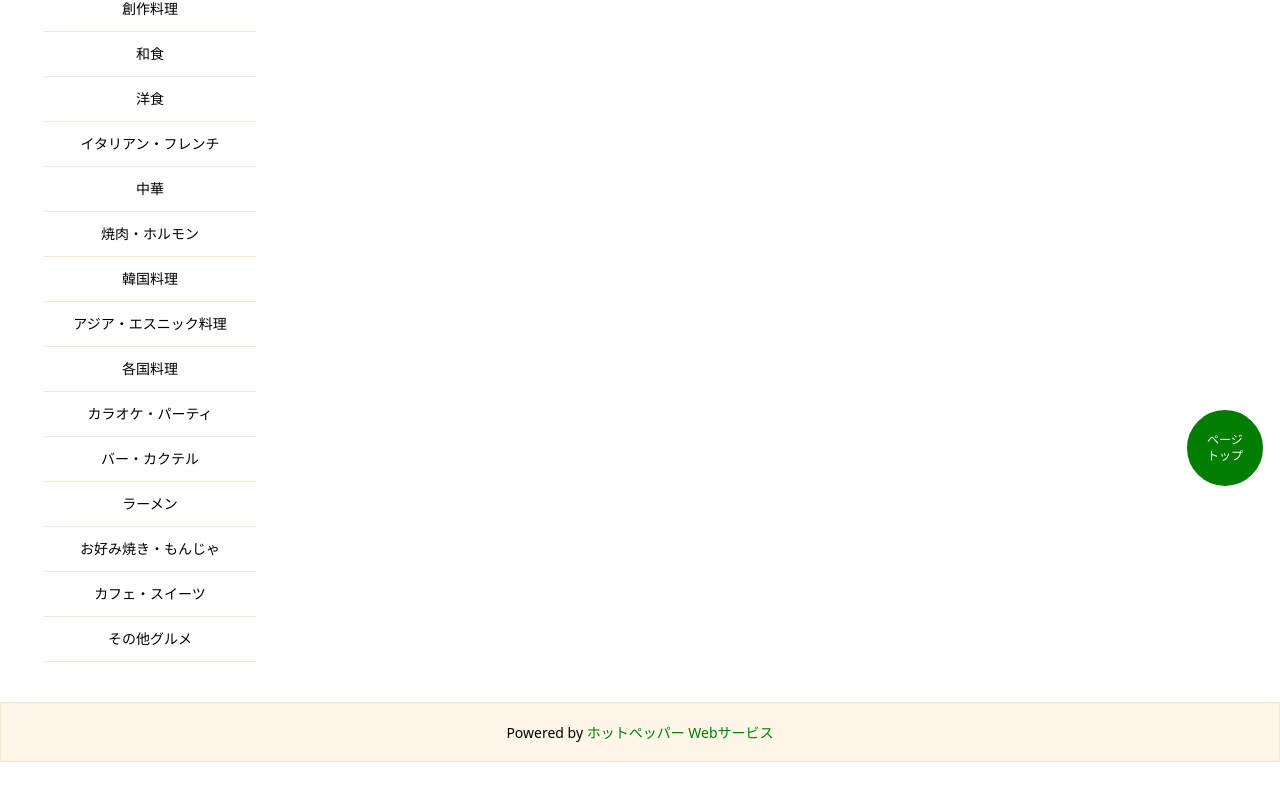
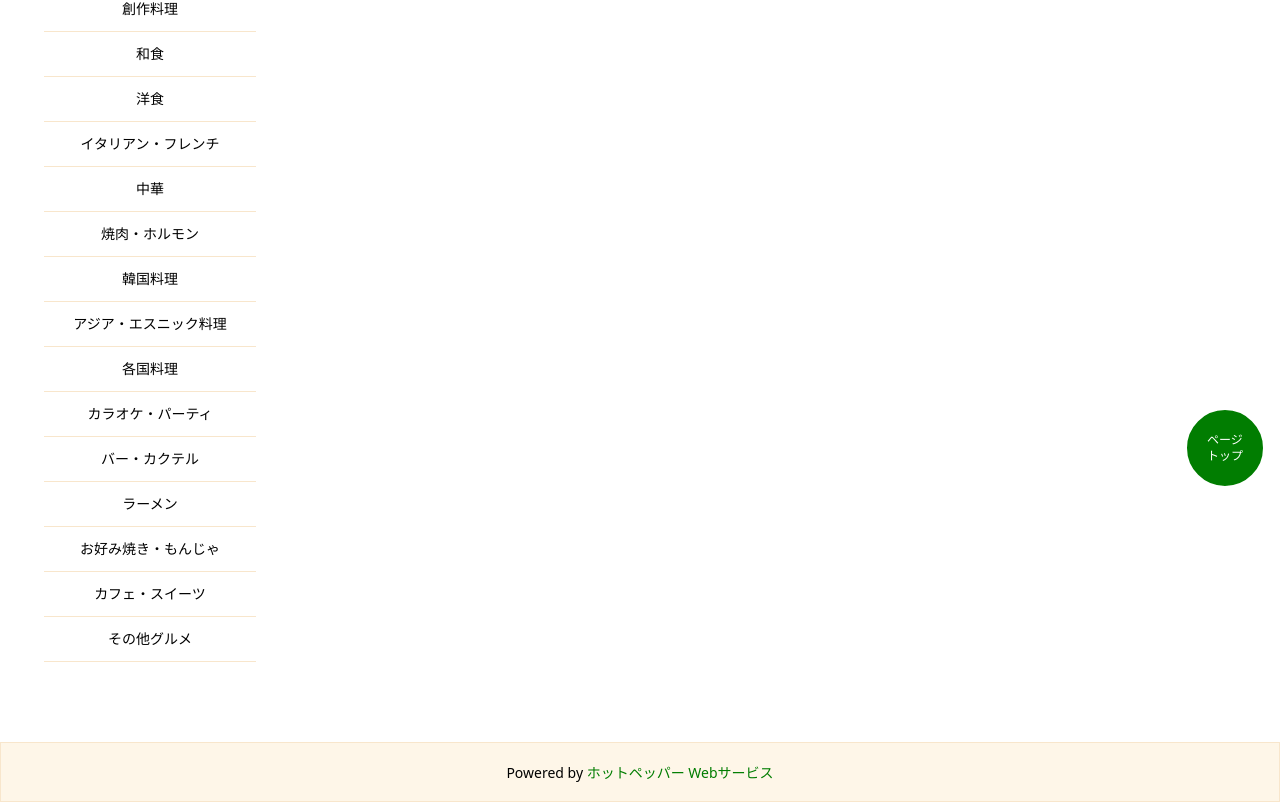
Before and after one commit to aty-mrst/nextjs-gourmet-search, a Next.js app: page / in a window 1280 px wide. Shown: the part 297-1100 px from the top of the page. Before the commit the page ends 1060 px from the top, so only its background shows below. Built offline with nearby package versions, Linux system fonts and the light colour scheme; no server answers.

Commit message:
スタイル調整

```diff
--- a/src/components/Footer.tsx
+++ b/src/components/Footer.tsx
@@ -1,6 +1,6 @@
 export const Footer = () => {
   return (
-    <footer className="h-[60px] leading-[60px] text-center text-sm bg-[#FEF6E8] mt-10 border border-[#F8E6CC]">
+    <footer className="h-[60px] leading-[60px] text-center text-sm bg-[#FEF6E8] mt-20 border border-[#F8E6CC]">
       Powered by{" "}
       <a
         href="http://webservice.recruit.co.jp/"
--- a/src/components/LayoutWrap.tsx
+++ b/src/components/LayoutWrap.tsx
@@ -6,7 +6,7 @@ type LayoutWrapType = {
 
 export const LayoutWrap = ({ children }: LayoutWrapType) => {
   return (
-    <div className="flex justify-center lg:justify-between max-w-[1200px] mx-auto mt-[140px]">
+    <div className="flex justify-between max-w-[1200px] mx-auto mt-[140px]">
       {children}
     </div>
   );
```
